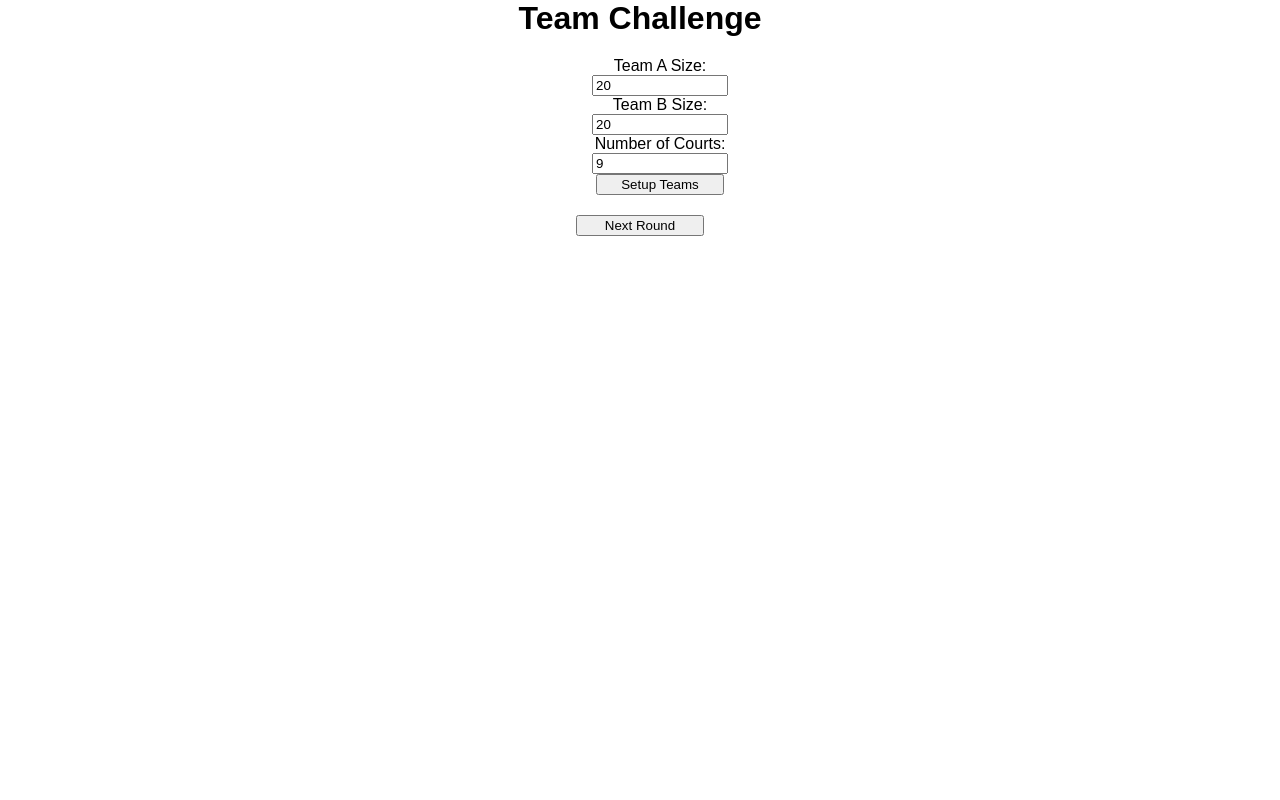
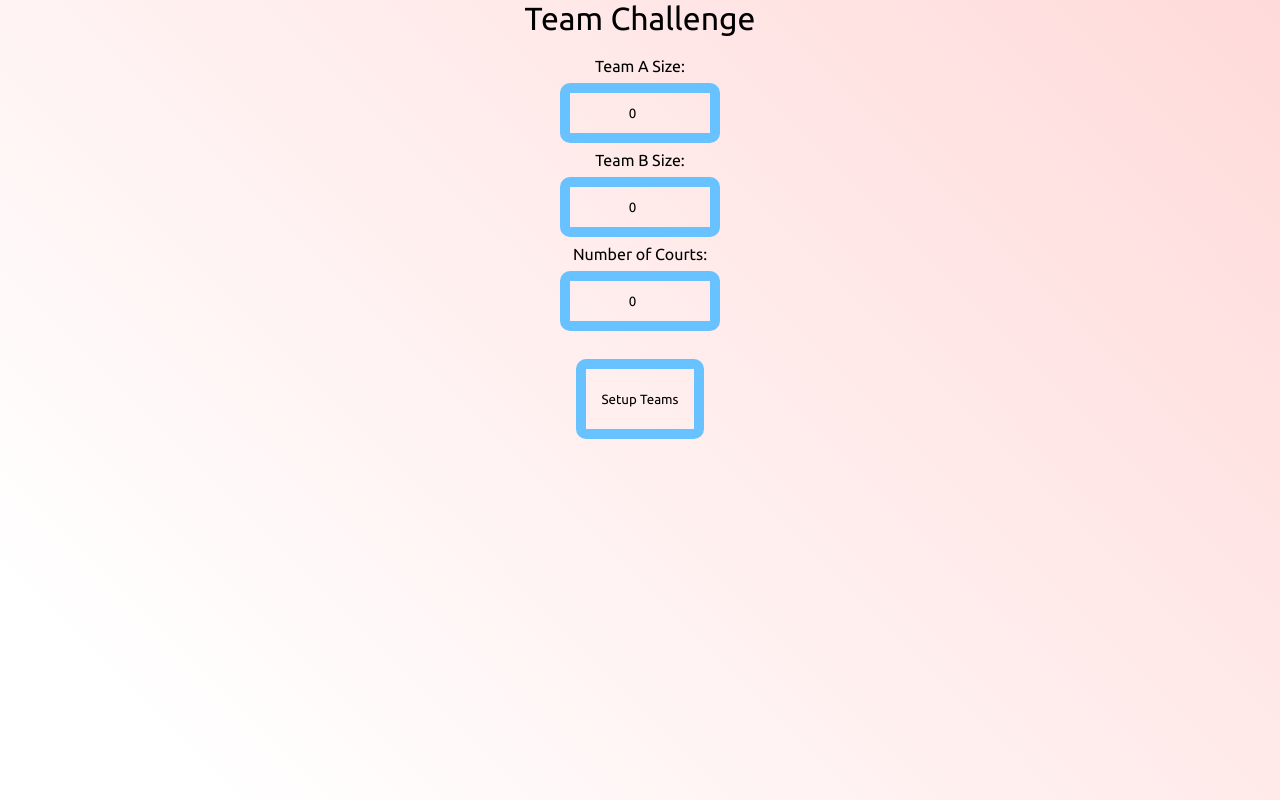
Before and after one commit to RandomLeader949/pickleballTournament, a plain HTML site: page index.html in a window 1280 px wide. Drawn offline with Linux system fonts and the light colour scheme.

Commit message:
Styles better

```diff
--- a/index.html
+++ b/index.html
@@ -1,22 +1,29 @@
 <!DOCTYPE html>
 <html lang="en">
+
 <head>
     <meta charset="UTF-8">
     <meta name="viewport" content="width=device-width, initial-scale=1.0">
     <title>Team Challenge</title>
     <link rel="stylesheet" href="styles.css">
 </head>
+
 <body>
+    <div id="all">
         <h1>Team Challenge</h1>
+        <div id="sScreen">
             <div id="setup">
                 <label for="teamASize">Team A Size:</label>
-        <input type="number" id="teamASize" min="12" value="20">
+                <input type="number" id="teamASize" min="0" value="0">
                 <label for="teamBSize">Team B Size:</label>
-        <input type="number" id="teamBSize" min="12" value="20">
+                <input type="number" id="teamBSize" min="0" value="0">
                 <label for="numCourts">Number of Courts:</label>
-        <input type="number" id="numCourts" min="2" max="12" value="9">
+                <input type="number" id="numCourts" min="0" max="100" value="0">
+            </div>
             <button onclick="setupTeams()">Setup Teams</button>
         </div>
+    </div>
+    <div id="pScreen">
         <div id="teams">
             <!-- Teams will be displayed here -->
         </div>
@@ -24,6 +31,9 @@
             <!-- Matches will be displayed here -->
         </div>
         <button id="nextRound" onClick="nextRound()">Next Round</button>
+    </div>
+    </div>
     <script src="script.js"></script>
 </body>
+
 </html>
--- a/script.js
+++ b/script.js
@@ -3,12 +3,13 @@ let teamB = [];
 let pastPairsA = [];
 let pastPairsB = [];
 let rounds = 1;
-
+document.getElementById("pScreen").style.display = "none";
 function setupTeams() {
     const teamASize = parseInt(document.getElementById('teamASize').value);
     const teamBSize = parseInt(document.getElementById('teamBSize').value);
     const numCourts = parseInt(document.getElementById('numCourts').value);
-
+    document.getElementById("sScreen").style.display = "none";
+    document.getElementById("pScreen").style.display = "block";
     teamA = generatePlayers('A', teamASize);
     teamB = generatePlayers('B', teamBSize);
 
@@ -45,7 +46,6 @@ function displayTeams() {
         </div>
     `;
 }
-
 function setupMatches(numCourts) {
     const matchesDiv = document.getElementById('matches');
     matchesDiv.innerHTML = `<h2>Round ${rounds}</h2>`;
--- a/styles.css
+++ b/styles.css
@@ -1,47 +1,97 @@
-*{
-    margin: 0 auto;
+@import url('https://fonts.googleapis.com/css2?family=Ubuntu&display=swap');
+* {
+    padding: 0;
+    margin: 0;
+    background-color: transparent;
+    font-family: "Ubuntu", sans-serif;
+    font-weight: 400;
+    font-style: normal;
 }
+
 body {
     font-family: Arial, sans-serif;
     text-align: center;
-    margin:0;
-    padding:0;
-    width:100%;
+    margin: 0;
+    padding: 0;
+    width: 100%;
+    height: 100vh;
+    background: linear-gradient(45deg, #ffffff 10%, #ffdada 100%) no-repeat;
 }
-input{
-    width:10%;
+
+input {
+    width: 10%;
+    height: 3vh;
+    margin: 1vh auto;
+    text-align:center;
+    padding: 1vh;
+    background-color: transparent;
+    border: solid rgb(103, 194, 255);
+    border-radius: 10px;
+    box-shadow: none;
+    outline: none;
+    border-width: 10px;
+}
+
+button {
+    width: 10%;
+    height: 10vh;
     margin: 0 auto;
+    padding: 1vh;
+    background-color: transparent;
+    border: solid rgb(103, 194, 255);
+    border-radius: 10px;
+    box-shadow: none;
+    outline: none;
+    border-width: 10px;
 }
-button{
-    width:10%;
-    margin:0 auto;
-}
+
 #setup {
     margin: 20px;
-    display:grid;
-
-    align-self:center;
-    width:100%;
+    display: grid;
 }
 
-#teams, #matches {
+#teams,
+#matches {
     margin: 20px;
+    background-color: transparent;
 }
 
 .team {
     display: inline-block;
     width: 45%;
     vertical-align: top;
+    background-color: transparent;
 }
 
 .team h2 {
     text-align: center;
+    background-color: transparent;
 }
 
 .player {
     list-style-type: none;
+    background-color: transparent;
 }
 
 .court {
     margin: 10px 0;
+    background-color: transparent;
 }
+
+#all {
+    margin: 0 auto;
+    background-color: transparent;
+}
+#pScreen{
+    background: linear-gradient(45deg, #ffffff 10%, #ffdada 100%) no-repeat;
+
+}
+ol{
+    background-color: transparent;
+}
+ul{
+    background-color: transparent;
+}
+li{
+    background-color: transparent;
+}
```
Lines whose indentation alone changed are shown as unchanged.
